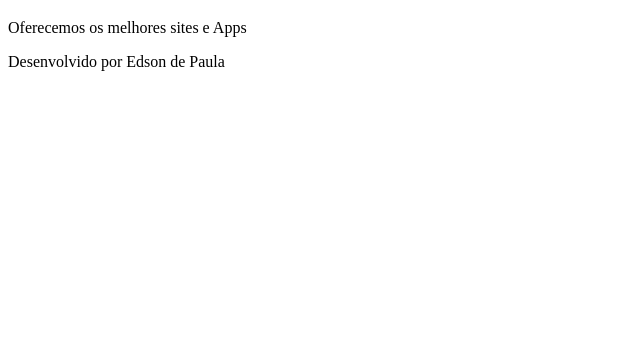
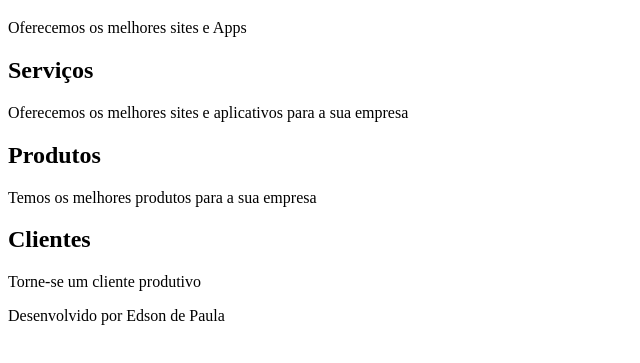
Before and after one commit to edson-1975/innovation, a plain HTML site: page index.html in a window 1280 px wide. Shown: the part 201-564 px from the top of the page, without its empty margins (0-640 px from the left). Drawn offline with Linux system fonts and the light colour scheme.

Commit message:
primeira alteração

```diff
--- a/index.html
+++ b/index.html
@@ -25,6 +25,28 @@
 			</p>
 		</header>
 
+		<section id="Serviços">
+			<h2>Serviços</h2>
+			<p>
+				Oferecemos os melhores sites e aplicativos para a sua empresa
+			</p>
+		</section>
+
+
+		<section id="Produtos">
+			<h2>Produtos</h2>
+			<p>
+				Temos os melhores produtos para a sua empresa
+			</p>
+		</section>
+
+		<section id="Clientes">
+			<h2>Clientes</h2>
+			<p>
+				Torne-se um cliente produtivo
+			</p>
+		</section>
+
 		<footer>
 			Desenvolvido por Edson de Paula
 		</footer>
```
